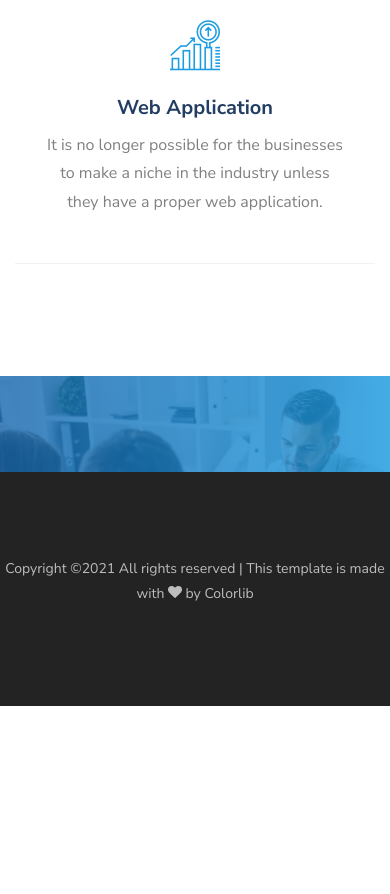
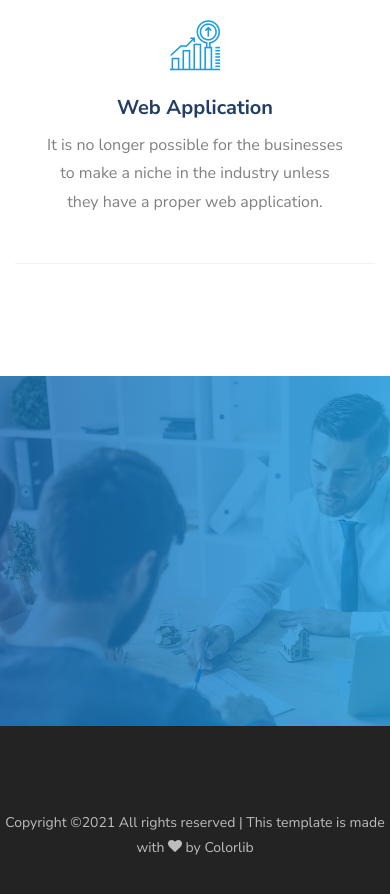
Before and after one commit to dawnStreaks/techStreaks, a plain HTML site: page index.html in a window 390 px wide. Shown: the part 5820-6714 px from the top of the page. Before the commit the page ends 6526 px from the top, so only its background shows below. Drawn offline with Linux system fonts and the light colour scheme; some packages are replaced by stand-ins of ours; no server answers; files whose address does not match are found by name.

Commit message:
changes for mobile responsiveness

```diff
--- a/index.html
+++ b/index.html
@@ -23,7 +23,7 @@
     <link rel="stylesheet" href="css/style.css">
 	<style>
 	@media (max-width: 768px){
-   .ftco-section.ftco-section-height-full>.ftco-container {
+   .ftco-section{
     min-height: 350px;
    }
 }
```
Also changed, not shown: about.html (+1 -1 lines).
